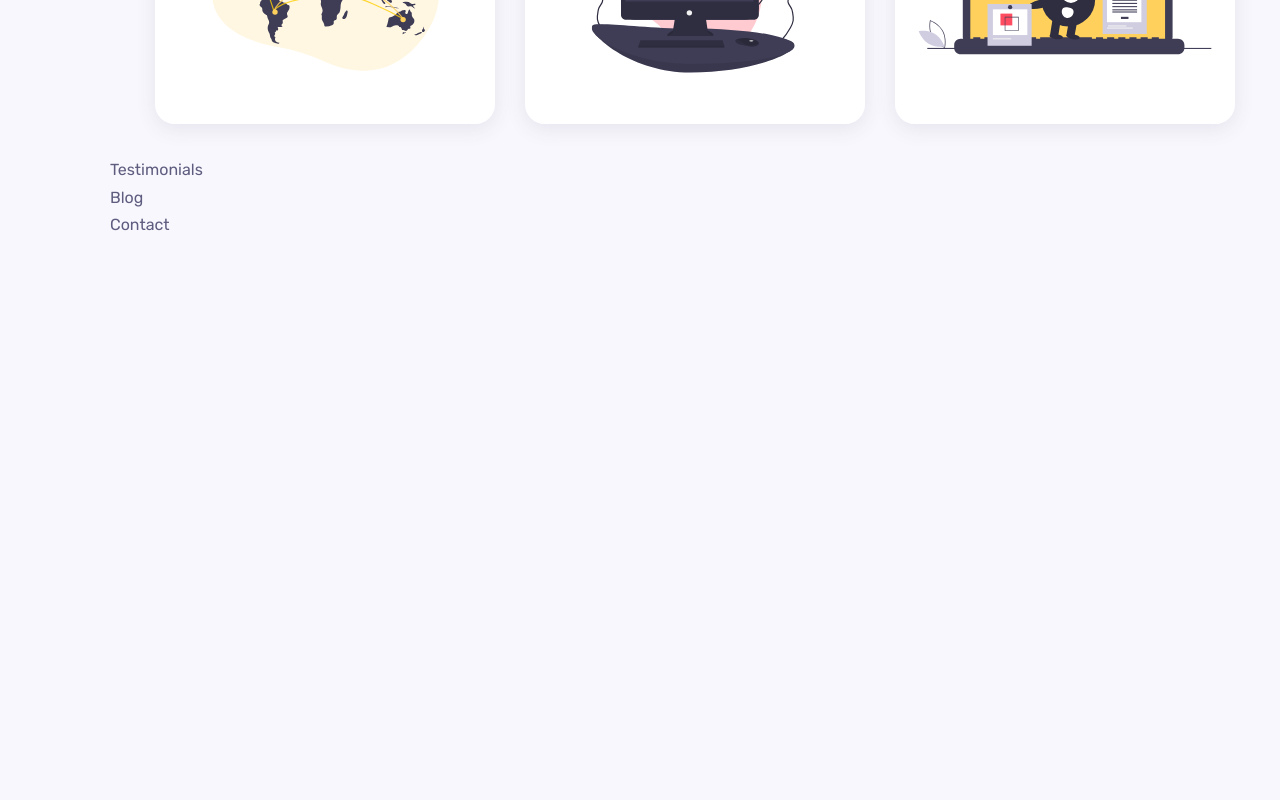
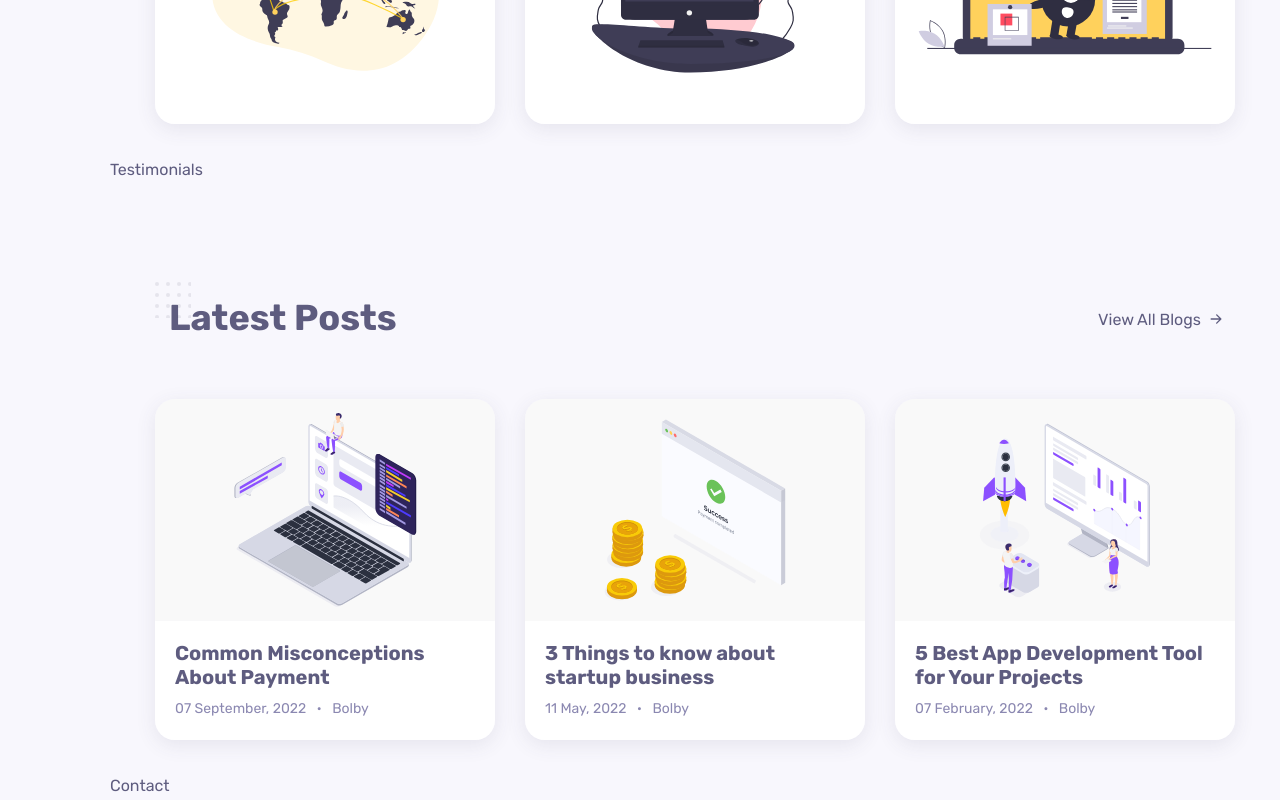
Before and after one commit to dwi-wijaya/portfolio-react, a React (Vite) app: page / in a window 1280 px wide. Shown: the part 2907-3707 px from the top of the page. Before the commit the page ends 3145 px from the top, so only its background shows below. Built offline with nearby package versions, Linux system fonts and the light colour scheme.

Commit message:
blog components

```diff
--- a/src/components/blog/Blog.jsx
+++ b/src/components/blog/Blog.jsx
@@ -1,8 +1,31 @@
 import React from 'react';
 import './blog.css'
+import Card from './Card';
+import Data from './Data';
 const Blog = () => {
-    return (
-        <div id='blog'>Blog</div>
-      )
+  return (
+    <section className="blog container section" id="blog">
+      <div className="header__container">
+        <h2 className="section__title">Latest Posts</h2>
+        <a href='#' className="see-more">
+          View All Blogs
+          <svg stroke="currentColor" fill="currentColor" strokeWidth="0" viewBox="0 0 16 16" height="22" width="22" xmlns="http://www.w3.org/2000/svg"><path fillRule="evenodd" d="M4 8a.5.5 0 0 1 .5-.5h5.793L8.146 5.354a.5.5 0 1 1 .708-.708l3 3a.5.5 0 0 1 0 .708l-3 3a.5.5 0 0 1-.708-.708L10.293 8.5H4.5A.5.5 0 0 1 4 8z"></path></svg>
+        </a>
+      </div>
+      <div className="blog__container grid">
+        {Data.map((data, id) => {
+          return (
+            <Card
+              key={id}
+              thumb={data.thumb}
+              title={data.title}
+              date={data.date}
+              author={data.author}
+            />
+          )
+        })}
+      </div>
+    </section>
+  )
 }
 export default Blog
--- /dev/null
+++ b/src/components/blog/Card.jsx
@@ -0,0 +1,19 @@
+import React from 'react'
+
+const Card = (props) => {
+    return (
+        <div className="blog__card">
+            <div className="blog__thumb">
+                <a href=""><img src={props.thumb} alt="" className="blog__img" /></a>
+            </div>
+            <div className="blog__details">
+                <h3 className="blog__title">{props.title}</h3>
+                <div className="blog__meta">
+                    <span>{ props.date } &nbsp; • &nbsp; {props.author } </span>
+                </div>
+            </div>
+        </div>
+    )
+}
+
+export default Card
--- /dev/null
+++ b/src/components/blog/Data.jsx
@@ -0,0 +1,33 @@
+import Image1 from "../../assets/blog-1.svg";
+import Image2 from "../../assets/blog-2.svg";
+import Image3 from "../../assets/blog-3.svg";
+
+
+
+const Data = [
+    {
+        id: 1,
+        thumb: Image1,
+        title: "Common Misconceptions About Payment",
+        date: "07 September, 2022",
+        author: "Bolby",
+        desc: "Lorem ipsum dolor sit amet quo ei simul congue exerci     ad nec admodum perfecto.",
+    },
+    {
+        id: 2,
+        thumb: Image2,
+        title: "3 Things to know about startup business",
+        date: "11 May, 2022",
+        author: "Bolby",
+        desc: "Lorem ipsum dolor sit amet quo ei simul congue exerci     ad nec admodum perfecto.",
+    },
+    {
+        id: 3,
+        thumb: Image3,
+        title: "5 Best App Development Tool for Your Projects",
+        date: "07 February, 2022",
+        author: "Bolby",
+        desc: "Lorem ipsum dolor sit amet quo ei simul congue exerci     ad nec admodum perfecto.",
+    }
+];
+export default Data
--- a/src/components/blog/blog.css
+++ b/src/components/blog/blog.css
@@ -0,0 +1,35 @@
+.blog__container{
+    grid-template-columns: repeat(3,1fr);
+    column-gap: 1.875rem;
+}
+
+.blog__card{
+    box-shadow: var(--shadow);
+    border-radius: var(--border-radius);
+    overflow: hidden;
+}
+.blog__thumb{
+    position: relative;
+    overflow: hidden;
+}
+.blog__img{
+    transform: scale(1);
+    transition: 3s;
+}
+.blog__thumb:hover .blog__img{
+    transform: scale(1.1);
+}
+.blog__details{
+    background-color: var(--container-color);
+    padding: 1.25rem;
+}
+.blog__title{
+    font-size: var(--h3-font-size);
+    line-height: 1.2;
+    margin-bottom: .5rem;
+}
+.blog__meta{
+    display: flex;
+    color: #8b88b1;
+    font-size: var(--small-font-size);
+}
--- a/src/index.css
+++ b/src/index.css
@@ -112,7 +112,30 @@ img {
     padding-top: 7rem;
     padding-bottom: 2rem;
 }
+.header__container .section__title{
+    margin-bottom: 0;
+}
+.header__container{
+    display: flex;
+    justify-content: space-between;
+    align-items: center;
+    padding-right: .5rem;
+    margin-bottom: 3.75rem;
 
+}
+.see-more{
+    margin-top: .25rem;
+    color: var(--text-color);
+    display: flex;
+    align-items: center;
+    gap: .25rem;
+    transition: .3s;
+    transition-property: all;
+    transition-timing-function: cubic-bezier(.4,0,.2,1);
+}
+.see-more:hover {
+    gap: .75rem;
+}
 .section__title {
     font-size: var(--h1-font-size);
     margin-left: 0.875rem;
```
